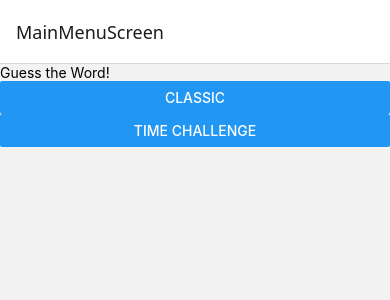
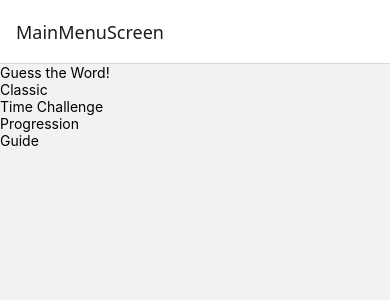
Before and after one commit to IrvinToh/FPFinal, a React Native app: screen /MainMenuScreen in a window 390 px wide. Shown: the top 300 px of the page. Built offline with nearby package versions, Linux system fonts and the light colour scheme.

Commit message:
Added unit testing framework and test code

```diff
--- a/Screens/MainMenuScreen.js
+++ b/Screens/MainMenuScreen.js
@@ -1,20 +1,42 @@
 import React from 'react';
-import { View, Text, Button } from 'react-native';
+import { View, Text, StyleSheet,TouchableOpacity } from 'react-native';
 
 const MainMenuScreen = ({ navigation }) => {
   return (
     <View>
       <Text>Guess the Word!</Text>
-      <Button
-        title="Classic"
-        onPress={() => navigation.navigate('GameModeOne')}  // Navigate to the classic screen
-      />
-      <Button
-        title="Time challenge"
-        onPress={() => navigation.navigate('GameModeTwo')}  // Navigate to the time challenge screen
-      />
+      <TouchableOpacity
+        style={styles.button}
+        onPress={() => navigation.navigate('ClassicScreen')}  // Navigate to the classic screen
+      >
+        <Text style={styles.buttonText}>Classic</Text>
+      </TouchableOpacity>
+      <TouchableOpacity
+        style={styles.button}
+        onPress={() => navigation.navigate('TimeChallengeScreen')}  // Navigate to the time challenge screen
+      >
+        <Text style={styles.buttonText}>Time Challenge</Text>
+      </TouchableOpacity>
+      <TouchableOpacity
+        style={styles.button}
+        onPress={() => navigation.navigate('ProgressionScreen')}  // Navigate to the progression screen
+      >
+        <Text style={styles.buttonText}>Progression</Text>
+      </TouchableOpacity>
+      <TouchableOpacity
+        style={styles.button}
+        onPress={() => navigation.navigate('GuideScreen')}  // Navigate to the guide screen
+      >
+        <Text style={styles.buttonText}>Guide</Text>
+      </TouchableOpacity>
     </View>
   );
 };
 
+const styles = StyleSheet.create({
+  button: {
+
+  },
+});
+
 export default MainMenuScreen;
```
Also changed, not shown: package.json (+8 -6 lines), Screens/ClassicScreen.js (added), Screens/GuideScreen.js (added), Screens/ProgressionScreen.js (added), Screens/TimeChallengeScreen.js (added), 2 other files (tests, documents, lock files or other folders).
